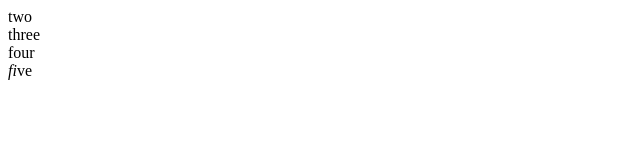
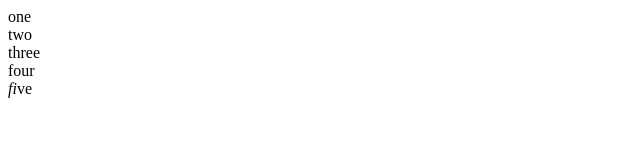
Before and after one commit to CosmoD0G/unit3, a plain HTML site: page module2/U3M2L2Att.html in a window 1280 px wide. Shown: the full height of the page, 0-640 px from the left. Drawn offline with Linux system fonts and the light colour scheme.

Commit message:
Update U3M2L2Att.html

```diff
--- a/module2/U3M2L2Att.html
+++ b/module2/U3M2L2Att.html
@@ -1,7 +1,7 @@
 <!doctype html>
 <html>
   <body>
-    <div hidden id=one class=bckBlue >one</div>
+    <div id=one class=bckBlue >one</div>
     <div id=two class=bckBlue>two</div>
     <div id=three class=bckBlue>three</div>
     <div id=four class=bckBlue>four</div>
```
